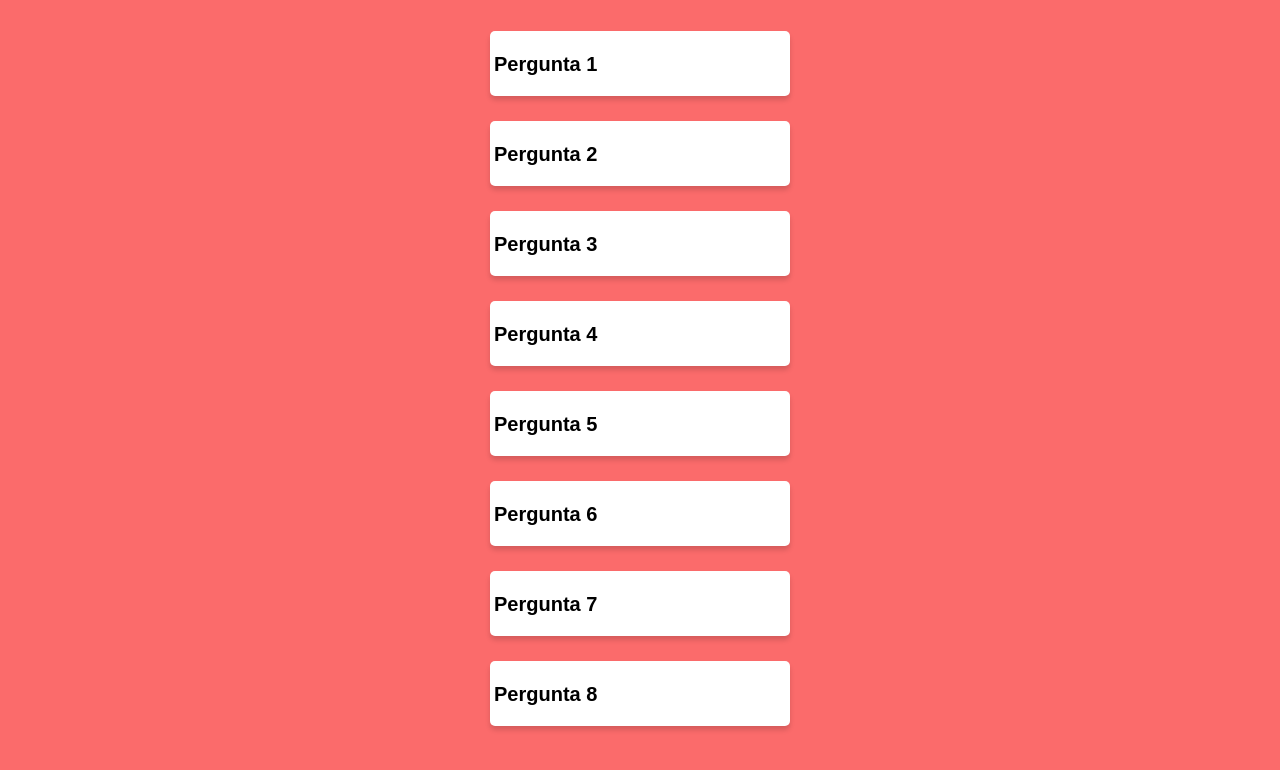
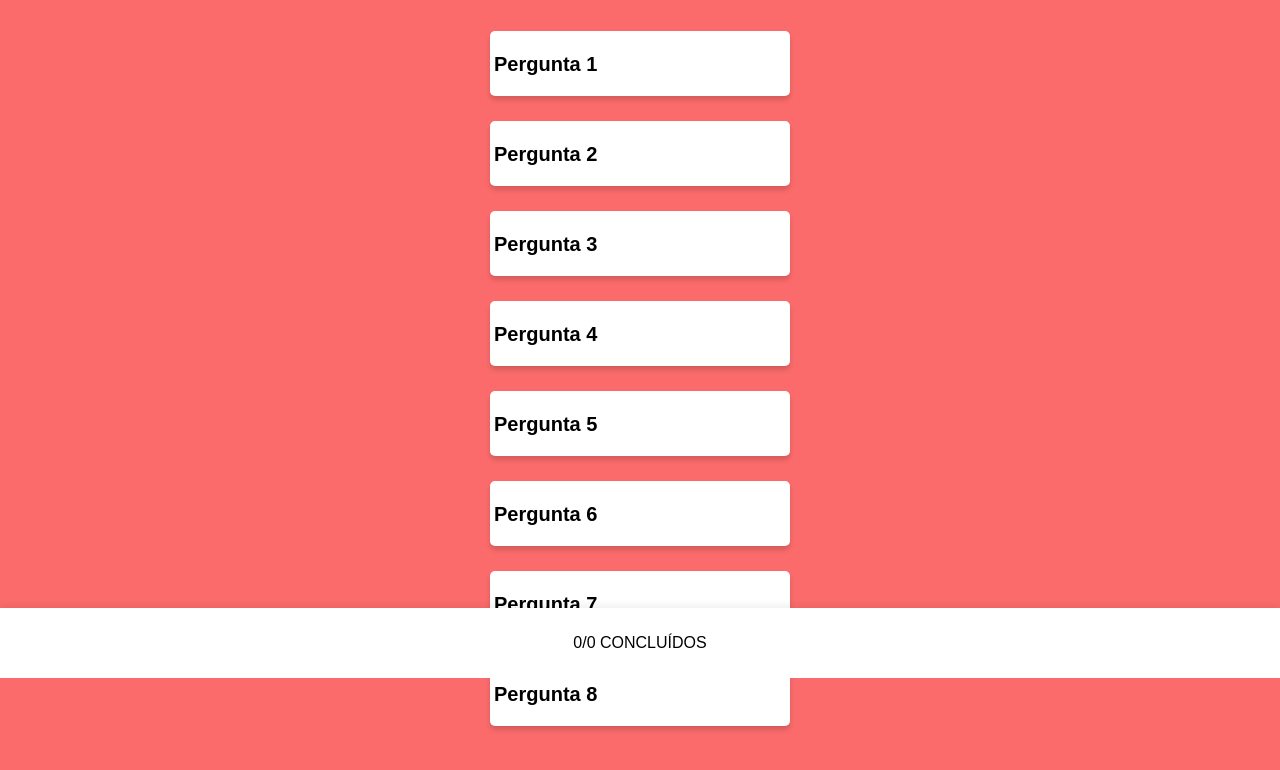
Before and after one commit to santannaizadora/projeto-zap-recall, a React app: page / in a window 1280 px wide. Shown: the part 122-892 px from the top of the page. Built offline with nearby package versions, Linux system fonts and the light colour scheme; a web font is replaced by a local one.

Commit message:
feat: layout without icons & buttons

```diff
--- a/src/Components/App/reset.css
+++ b/src/Components/App/reset.css
@@ -19,8 +19,7 @@ time, mark, audio, video {
 	vertical-align: baseline;
 }
 /* HTML5 display-role reset for older browsers */
-article, aside, details, figcaption, figure,
-footer, hgroup, menu, nav, section {
+article, aside, details, figcaption, figure, hgroup, menu, nav, section {
 	display: block;
 }
 body {
--- a/src/Components/Flashcards/Flashcards.js
+++ b/src/Components/Flashcards/Flashcards.js
@@ -1,9 +1,9 @@
 import './flashcards.css'
 import { decks } from '../../utils/decks.js'
-import { useState } from 'react';
-import turn from '../../assets/img/setinha.png'
+//import { useState } from 'react';
 import Card from '../Card/Card';
 import Header from '../Header/Header';
+import Footer from '../Footer/Footer';
 
 export default function Flashcards(props) {
     const { setStartRecall, deckSelected, goal } = props;
@@ -17,13 +17,14 @@ export default function Flashcards(props) {
 
     return (
         <>
-        <Header/>
+            <Header />
             <div className='flashcards'>
                 {shuffledCards.map((card, index) => {
                     const { question, answer } = card;
                     return <Card key={index} question={question} answer={answer} numQuestion={index + 1} />
                 })}
             </div>
+            <Footer />
         </>
     )
 }
--- a/src/Components/Flashcards/flashcards.css
+++ b/src/Components/Flashcards/flashcards.css
@@ -4,6 +4,7 @@
     flex-direction: column;
     align-items: center;
     padding-top: 153px;
+    padding-bottom: 70px;
 }
 .question{
     display: flex;
--- /dev/null
+++ b/src/Components/Footer/Footer.js
@@ -0,0 +1,11 @@
+import './footer.css'
+
+export default function Footer() {
+    return (
+
+        <footer>
+            <p>0/0 CONCLUÍDOS</p>
+        </footer>
+
+    )
+}
--- /dev/null
+++ b/src/Components/Footer/footer.css
@@ -0,0 +1,12 @@
+footer{
+    position:fixed;
+    bottom: 0;
+    left: 0;
+    right: 0;
+    height: 70px;
+    background: #FFFFFF;
+    box-shadow: 0px -4px 6px rgba(0, 0, 0, 0.05);
+    display: flex;
+    align-items: center;
+    justify-content: center;
+}
```
Lines whose indentation alone changed are shown as unchanged.
